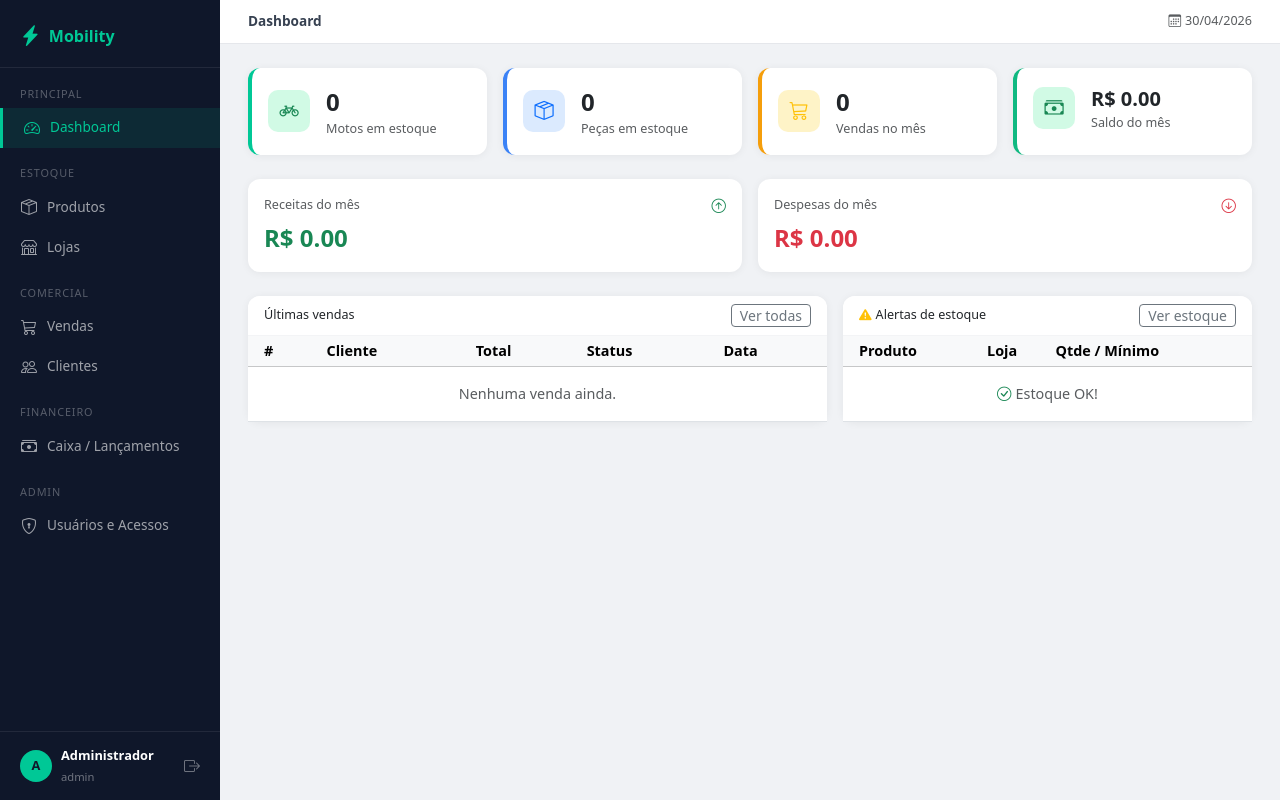
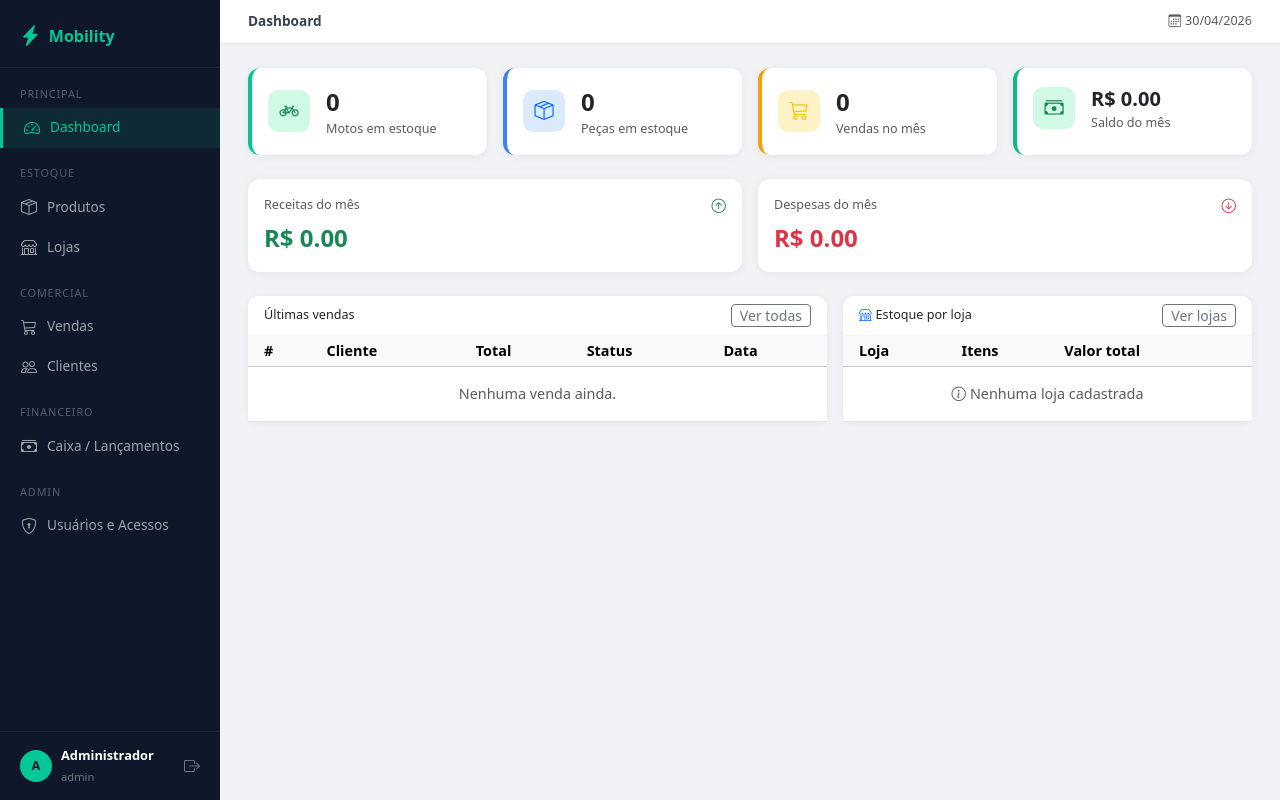
Before and after one commit to thiagoph1/erp-motos, a Flask app: page / in a window 1280 px wide. Run offline with Flask 3, Linux system fonts and the light colour scheme; a user stored in the database is signed in; data comes from the database, SQL or seed files in the repository; data that the repository does not hold is empty; some libraries are stand-ins or nearby versions.

Commit message:
O sistema agora oferece uma visão simplificada e eficaz do inventário multi-loja, focando no essencial: quantidades reais e valores por loja, sem alertas desnecessários.

```diff
--- a/forms.py
+++ b/forms.py
@@ -79,5 +79,4 @@ class EstoqueLojaForm(FlaskForm):
     loja_id = SelectField('Loja', coerce=int, validators=[DataRequired()])
     produto_id = SelectField('Produto', coerce=int, validators=[DataRequired()])
     quantidade = IntegerField('Quantidade', validators=[DataRequired()])
-    estoque_minimo = IntegerField('Estoque mínimo', validators=[DataRequired()])
     submit = SubmitField('Salvar')
--- a/models.py
+++ b/models.py
@@ -183,7 +183,6 @@ class EstoqueLoja(db.Model):
     loja_id = db.Column(db.Integer, db.ForeignKey('loja.id'), nullable=False)
     produto_id = db.Column(db.Integer, db.ForeignKey('produto.id'), nullable=False)
     quantidade = db.Column(db.Integer, default=0)
-    estoque_minimo = db.Column(db.Integer, default=1)
     ultima_atualizacao = db.Column(db.DateTime, default=datetime.utcnow, onupdate=datetime.utcnow)
 
     # Relacionamentos
@@ -194,11 +193,6 @@ class EstoqueLoja(db.Model):
     )
 
     @property
-    def abaixo_minimo(self):
-        """Verifica se o estoque está abaixo do mínimo"""
-        return self.quantidade <= self.estoque_minimo
-
-    @property
     def valor_total(self):
         """Calcula o valor total do estoque (preço de venda)"""
         return self.quantidade * self.produto.preco_venda
--- a/routes/lojas.py
+++ b/routes/lojas.py
@@ -109,8 +109,7 @@ def estoque_novo():
         estoque = EstoqueLoja(
             loja_id=form.loja_id.data,
             produto_id=form.produto_id.data,
-            quantidade=form.quantidade.data,
-            estoque_minimo=form.estoque_minimo.data
+            quantidade=form.quantidade.data
         )
         db.session.add(estoque)
         db.session.commit()
@@ -133,7 +132,6 @@ def estoque_editar(id):
         estoque.loja_id = form.loja_id.data
         estoque.produto_id = form.produto_id.data
         estoque.quantidade = form.quantidade.data
-        estoque.estoque_minimo = form.estoque_minimo.data
         db.session.commit()
 
         flash('Estoque por loja atualizado com sucesso!', 'success')
--- a/routes/main.py
+++ b/routes/main.py
@@ -3,7 +3,7 @@ Rotas principais da aplicação (dashboard e outras)
 """
 from flask import Blueprint, render_template, request, redirect, url_for, flash
 from flask_login import login_required
-from models import Produto, Venda, Cliente, Usuario, EstoqueLoja
+from models import Produto, Venda, Cliente, Usuario, EstoqueLoja, Loja
 from utils import calcular_totais_dashboard
 
 main_bp = Blueprint('main', __name__)
@@ -21,10 +21,17 @@ def index():
     # Últimas vendas
     ultimas_vendas = Venda.query.order_by(Venda.criado_em.desc()).limit(5).all()
 
-    # Produtos com alerta de estoque (agora por loja)
-    produtos_alerta = EstoqueLoja.query.filter(
-        EstoqueLoja.quantidade <= EstoqueLoja.estoque_minimo
-    ).join(Produto).order_by(Produto.nome).limit(5).all()
+    # Estoque por loja (resumido)
+    lojas = Loja.query.filter_by(ativo=True).order_by(Loja.nome).all()
+    estoque_por_loja = []
+    for loja in lojas:
+        total_itens = EstoqueLoja.query.filter_by(loja_id=loja.id).count()
+        total_valor = sum(e.valor_total for e in EstoqueLoja.query.filter_by(loja_id=loja.id).all())
+        estoque_por_loja.append({
+            'loja': loja,
+            'total_itens': total_itens,
+            'total_valor': total_valor
+        })
 
     return render_template('index.html',
         total_motos=totais['total_motos'],
@@ -36,5 +43,5 @@ def index():
         despesas_mes=totais['despesas_mes'],
         saldo_mes=totais['saldo_mes'],
         ultimas_vendas=ultimas_vendas,
-        produtos_alerta=produtos_alerta
+        estoque_por_loja=estoque_por_loja
     )
--- a/templates/estoque_loja_form.html
+++ b/templates/estoque_loja_form.html
@@ -18,13 +18,9 @@
               {{ form.produto_id.label(class="form-label fw-600 small") }}
               {{ form.produto_id(class="form-select form-select-sm") }}
             </div>
-            <div class="col-md-6">
+            <div class="col-12">
               {{ form.quantidade.label(class="form-label fw-600 small") }}
               {{ form.quantidade(class="form-control form-control-sm") }}
-            </div>
-            <div class="col-md-6">
-              {{ form.estoque_minimo.label(class="form-label fw-600 small") }}
-              {{ form.estoque_minimo(class="form-control form-control-sm") }}
             </div>
           </div>
 
--- a/templates/index.html
+++ b/templates/index.html
@@ -118,30 +118,30 @@
     </div>
   </div>
 
-  <!-- Alertas de estoque -->
+  <!-- Estoque por loja -->
   <div class="col-lg-5">
     <div class="card">
       <div class="card-header d-flex justify-content-between align-items-center py-2 px-3">
         <span class="fw-600 small">
-          <i class="bi bi-exclamation-triangle-fill text-warning me-1"></i>Alertas de estoque
+          <i class="bi bi-shop text-primary me-1"></i>Estoque por loja
         </span>
-        <a href="{{ url_for('produtos.index') }}" class="btn btn-sm btn-outline-secondary py-0 px-2">Ver estoque</a>
+        <a href="{{ url_for('lojas.index') }}" class="btn btn-sm btn-outline-secondary py-0 px-2">Ver lojas</a>
       </div>
       <div class="card-body p-0">
         <table class="table table-sm mb-0">
           <thead class="table-light">
-            <tr><th class="ps-3">Produto</th><th>Loja</th><th>Qtde / Mínimo</th></tr>
+            <tr><th class="ps-3">Loja</th><th>Itens</th><th>Valor total</th></tr>
           </thead>
           <tbody>
-            {% for p in produtos_alerta %}
-            <tr class="{% if p.quantidade == 0 %}table-danger{% else %}table-warning{% endif %}">
-              <td class="ps-3">{{ p.produto.nome }}</td>
-              <td>{{ p.loja.nome }}</td>
-              <td><strong>{{ p.quantidade }}</strong> / {{ p.estoque_minimo }}</td>
+            {% for e in estoque_por_loja %}
+            <tr>
+              <td class="ps-3">{{ e.loja.nome }}</td>
+              <td>{{ e.total_itens }}</td>
+              <td>R$ {{ '%.2f'|format(e.total_valor) }}</td>
             </tr>
             {% else %}
             <tr><td colspan="3" class="text-center text-muted py-3">
-              <i class="bi bi-check-circle text-success me-1"></i>Estoque OK!
+              <i class="bi bi-info-circle text-muted me-1"></i>Nenhuma loja cadastrada
             </td></tr>
             {% endfor %}
           </tbody>
```
Also changed, not shown: templates/estoques_lojas.html (+3 -7 lines).
